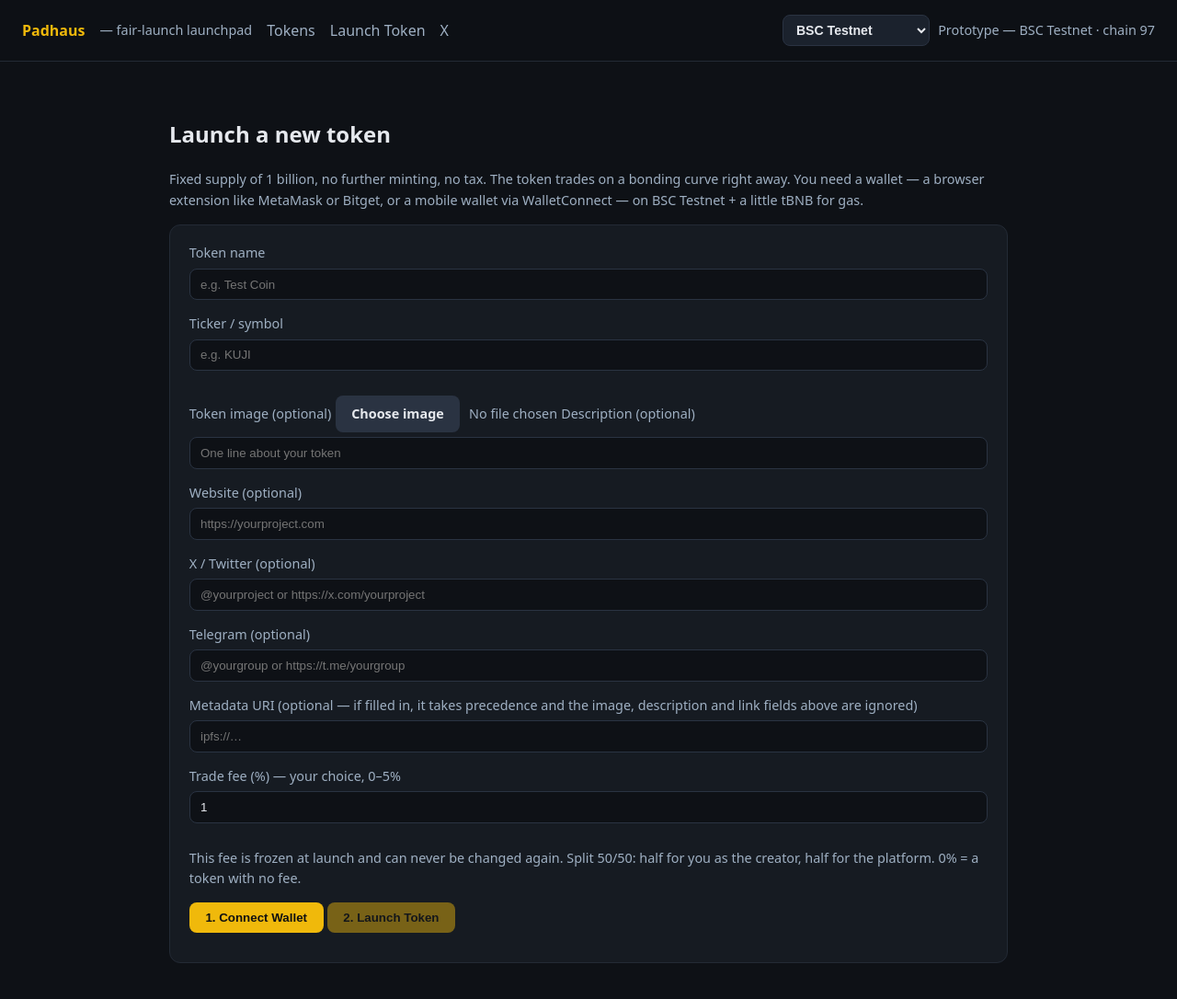
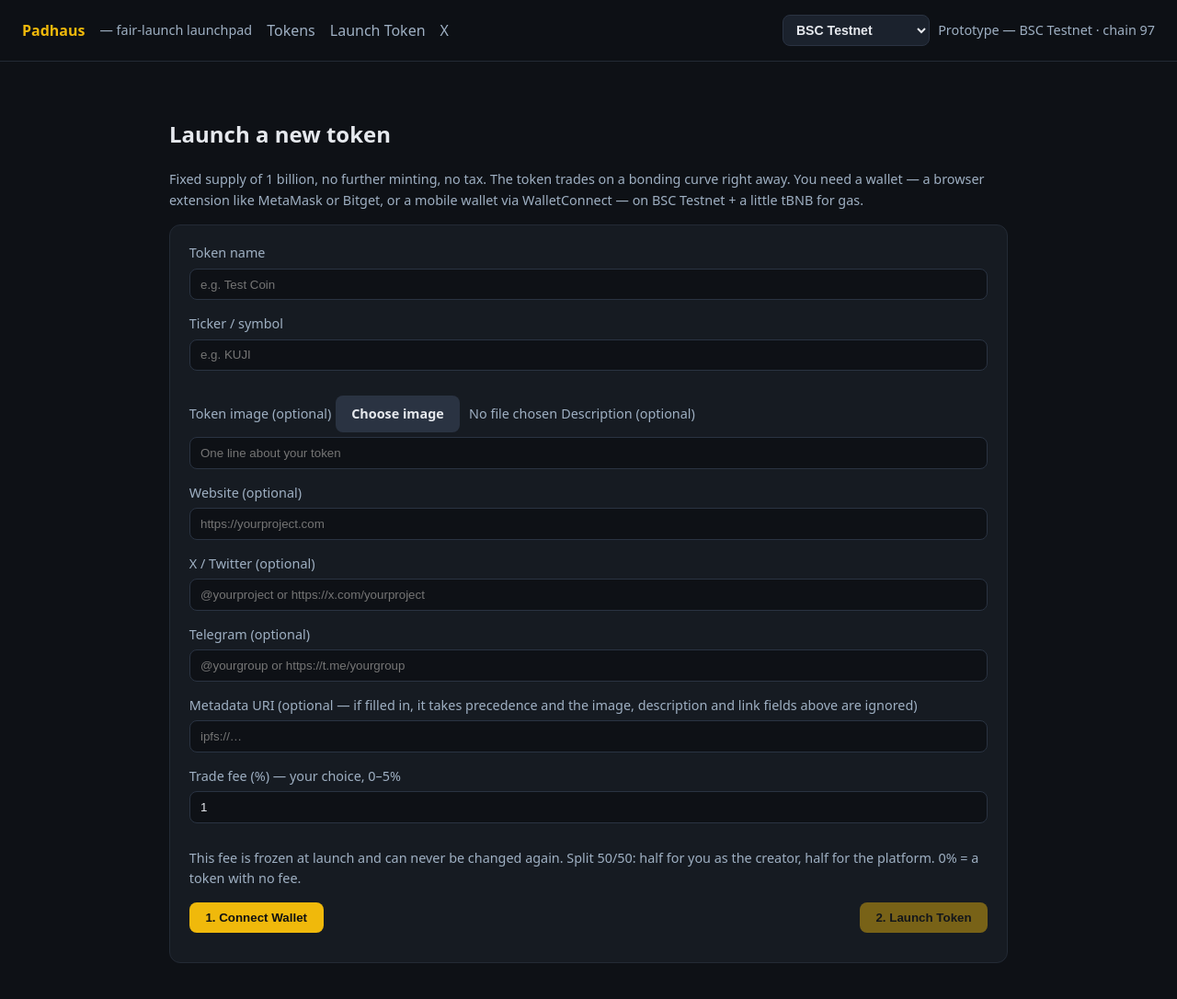
Before and after one commit to jack777-max/padhaus-site, a plain HTML site: page launch.html in a window 1280 px wide. Shown: the whole page at 92% size. Drawn offline with nearby package versions, Linux system fonts and the light colour scheme.

Commit message:
Align launch actions in one row, Launch Token on the right

```diff
--- a/launch.html
+++ b/launch.html
@@ -4,7 +4,7 @@
 <meta charset="utf-8">
 <meta name="viewport" content="width=device-width, initial-scale=1">
 <title>Padhaus — Launch Token</title>
-<link rel="stylesheet" href="style.css?v=20261124b">
+<link rel="stylesheet" href="style.css?v=20261124c">
 <script src="https://cdn.jsdelivr.net/npm/ethers@6.13.5/dist/ethers.umd.min.js"></script>
 <script src="chains.js?v=20261124a"></script>
 <script src="app.js?v=20261124a"></script>
@@ -54,9 +54,11 @@
     <input id="fee" type="number" min="0" max="5" step="0.1" value="1">
     <p class="muted">This fee is frozen at launch and can never be changed again.
     Split 50/50: half for you as the creator, half for the platform. 0% = a token with no fee.</p>
-    <button id="connect">1. Connect Wallet</button>
-    <button id="disconnect" class="secondary" style="display:none">Disconnect</button>
-    <button id="launch" disabled>2. Launch Token</button>
+    <div class="launch-actions">
+      <button id="connect">1. Connect Wallet</button>
+      <button id="disconnect" class="secondary" style="display:none">Disconnect</button>
+      <button id="launch" disabled>2. Launch Token</button>
+    </div>
     <p id="status" class="muted"></p>
   </div>
 </main>
--- a/style.css
+++ b/style.css
@@ -107,3 +107,6 @@ a { color: var(--accent); }
 
 .file-pick { display: inline-block; background: var(--border-strong); color: var(--text); border-radius: 8px; padding: .55rem 1.1rem; font-weight: 700; cursor: pointer; margin-right: .6rem; }
 .file-pick:hover { background: #354154; }
+
+.launch-actions { display: flex; flex-wrap: wrap; gap: .6rem; align-items: center; }
+.launch-actions #launch { margin-left: auto; }
```
